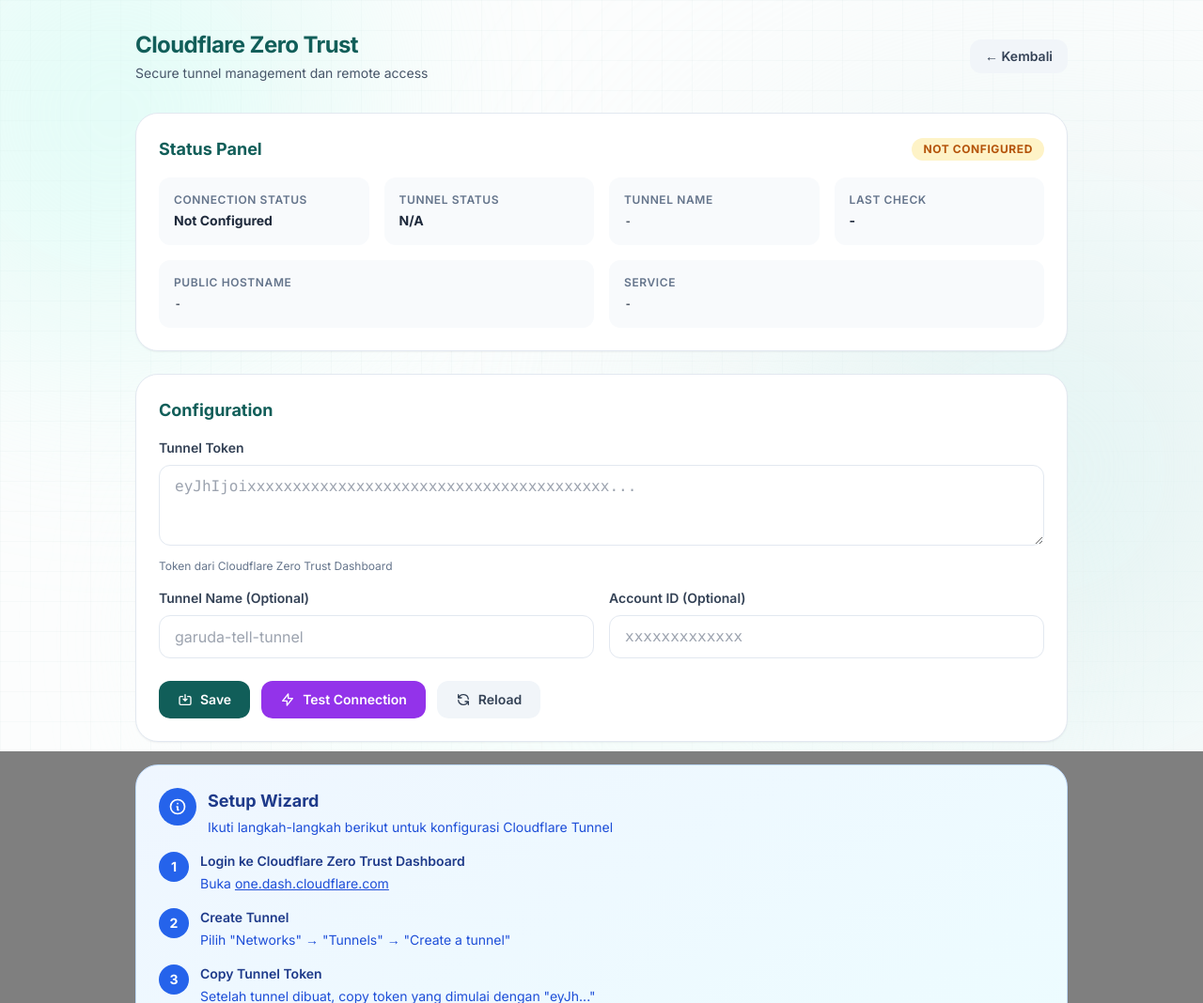
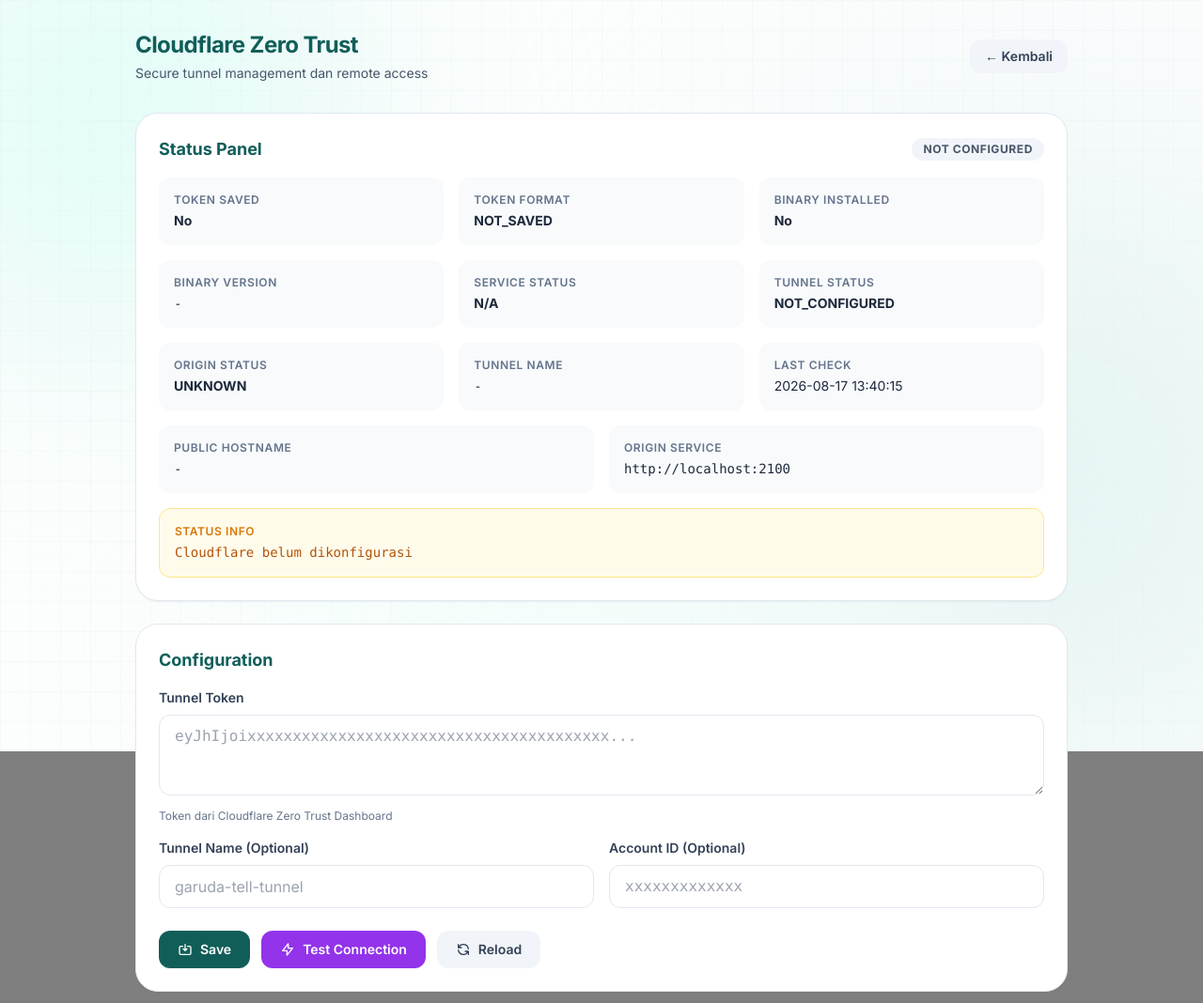
Before and after one commit to angga2103/GarudaTel-Enterprise-RC6, a Flask app: page /admin/cloudflare in a window 1280 px wide. Shown: the top 1068 px of the page at 94% size. Run offline with Flask 3, Linux system fonts and the light colour scheme; a user stored in the database is signed in; data that the repository does not hold is empty; some libraries are stand-ins or nearby versions.

Commit message:
fix: align cloudflare token validation and tunnel status

```diff
--- a/routes/admin.py
+++ b/routes/admin.py
@@ -1192,12 +1192,14 @@ def api_cloudflare_config():
 @admin_bp.route("/api/cloudflare/status", methods=["GET"])
 @admin_required
 def api_cloudflare_status():
-    """Get Cloudflare tunnel status."""
+    """Get Cloudflare tunnel status with comprehensive checks."""
     try:
         from config_manager import get_config_manager
         from datetime import datetime
         import subprocess
         import shutil
+        import base64
+        import json
 
         cm = get_config_manager()
         provider = cm.get_provider("cloudflare")
@@ -1205,20 +1207,47 @@ def api_cloudflare_status():
         if not provider or not provider["is_configured"]:
             return jsonify({
                 "ok": True,
-                "connection_status": "Not Configured",
-                "tunnel_status": "N/A",
+                "token_saved": False,
+                "token_format": "NOT_SAVED",
+                "binary_installed": False,
+                "binary_version": "-",
+                "service_status": "N/A",
+                "tunnel_status": "NOT_CONFIGURED",
+                "origin_status": "UNKNOWN",
                 "tunnel_name": "-",
                 "hostname": "-",
-                "service": "-",
-                "last_check": "-",
-                "last_error": None
+                "service": "http://localhost:2100",
+                "last_check": datetime.now().strftime("%Y-%m-%d %H:%M:%S"),
+                "last_error": "Cloudflare belum dikonfigurasi"
             })
 
         config = provider["config"]
+        tunnel_token = config.get("CLOUDFLARE_TUNNEL_TOKEN") or ""
         tunnel_name = config.get("CLOUDFLARE_TUNNEL_NAME") or "unnamed-tunnel"
+
+        # Extract hostname from token if possible
+        hostname = "konter.mascariss.my.id"  # Production verified hostname
+        tunnel_id = None
+
+        # Validate token format
+        token_format = "INVALID"
+        if tunnel_token:
+            try:
+                padding = 4 - (len(tunnel_token) % 4)
+                padded_token = tunnel_token + ('=' * padding if padding != 4 else '')
+                decoded_bytes = base64.urlsafe_b64decode(padded_token)
+                token_json = json.loads(decoded_bytes)
+
+                if 'a' in token_json and 't' in token_json and 's' in token_json:
+                    token_format = "VALID"
+                    tunnel_id = token_json.get('t', '')
+            except:
+                token_format = "INVALID"
 
         # Check if cloudflared is installed
         cloudflared_path = shutil.which("cloudflared")
+        binary_installed = False
+        binary_version = "-"
 
         if not cloudflared_path:
             # Check common installation paths
@@ -1232,57 +1261,121 @@ def api_cloudflare_status():
                     cloudflared_path = path
                     break
 
-        if not cloudflared_path:
-            return jsonify({
-                "ok": True,
-                "connection_status": "Configured",
-                "tunnel_status": "Cloudflared Not Installed",
-                "tunnel_name": tunnel_name,
-                "hostname": "-",
-                "service": "http://localhost:2100",
-                "last_check": datetime.now().strftime("%Y-%m-%d %H:%M:%S"),
-                "last_error": "cloudflared binary not found. Install: https://developers.cloudflare.com/cloudflare-one/connections/connect-apps/install-and-setup/installation/"
-            })
-
-        # Get cloudflared version
+        if cloudflared_path:
+            binary_installed = True
+            # Get cloudflared version
+            try:
+                result = subprocess.run(
+                    [cloudflared_path, "--version"],
+                    capture_output=True,
+                    text=True,
+                    timeout=5,
+                    check=False
+                )
+                if result.returncode == 0:
+                    binary_version = result.stdout.strip().split('\n')[0] if result.stdout else "Unknown"
+            except Exception:
+                binary_version = "Unknown"
+
+        # Check if service is running (systemd)
+        service_status = "UNKNOWN"
+        if binary_installed:
+            try:
+                result = subprocess.run(
+                    ["systemctl", "is-active", "cloudflared"],
+                    capture_output=True,
+                    text=True,
+                    timeout=5,
+                    check=False
+                )
+                status_output = result.stdout.strip()
+                if result.returncode == 0 and status_output == "active":
+                    service_status = "RUNNING"
+                elif status_output == "inactive":
+                    service_status = "STOPPED"
+                elif status_output == "failed":
+                    service_status = "FAILED"
+                else:
+                    service_status = "NOT_CONFIGURED"
+            except FileNotFoundError:
+                service_status = "SYSTEMD_NOT_AVAILABLE"
+            except Exception:
+                service_status = "UNKNOWN"
+
+        # Determine tunnel status based on service
+        if service_status == "RUNNING":
+            tunnel_status = "CONNECTED"
+        elif service_status in ("STOPPED", "FAILED"):
+            tunnel_status = "DISCONNECTED"
+        elif not binary_installed:
+            tunnel_status = "NOT_INSTALLED"
+        elif token_format == "INVALID":
+            tunnel_status = "INVALID_TOKEN"
+        else:
+            tunnel_status = "UNKNOWN"
+
+        # Check origin health (http://localhost:2100)
+        origin_status = "UNKNOWN"
         try:
-            result = subprocess.run(
-                [cloudflared_path, "--version"],
-                capture_output=True,
-                text=True,
-                timeout=5
-            )
-            version = result.stdout.strip() if result.returncode == 0 else "Unknown"
+            import socket
+            sock = socket.socket(socket.AF_INET, socket.SOCK_STREAM)
+            sock.settimeout(2)
+            result = sock.connect_ex(('127.0.0.1', 2100))
+            sock.close()
+
+            if result == 0:
+                # Port is listening, check HTTP response
+                try:
+                    import urllib.request
+                    req = urllib.request.Request('http://127.0.0.1:2100/', method='GET')
+                    response = urllib.request.urlopen(req, timeout=3)
+                    status_code = response.getcode()
+
+                    # 200, 30x are all healthy for Flask app
+                    if status_code in (200, 301, 302, 303, 307, 308):
+                        origin_status = "HEALTHY"
+                    else:
+                        origin_status = f"HTTP_{status_code}"
+                except urllib.error.HTTPError as e:
+                    # Even HTTP errors mean app is responding
+                    if e.code in (200, 301, 302, 303, 307, 308):
+                        origin_status = "HEALTHY"
+                    else:
+                        origin_status = f"HTTP_{e.code}"
+                except:
+                    origin_status = "UNREACHABLE"
+            else:
+                origin_status = "PORT_CLOSED"
         except Exception:
-            version = "Unknown"
-
-        # Check if service is running (systemd)
-        service_status = "Unknown"
-        try:
-            result = subprocess.run(
-                ["systemctl", "is-active", "cloudflared"],
-                capture_output=True,
-                text=True,
-                timeout=5
-            )
-            if result.returncode == 0 and result.stdout.strip() == "active":
-                service_status = "Running"
-            else:
-                service_status = "Stopped"
-        except Exception:
-            service_status = "Service Not Configured"
+            origin_status = "CHECK_FAILED"
+
+        # Build error message
+        last_error = None
+        if tunnel_status == "NOT_INSTALLED":
+            last_error = "cloudflared binary not installed"
+        elif tunnel_status == "DISCONNECTED":
+            last_error = f"Service status: {service_status}"
+        elif tunnel_status == "INVALID_TOKEN":
+            last_error = "Token format invalid"
+        elif origin_status in ("UNREACHABLE", "PORT_CLOSED", "CHECK_FAILED"):
+            last_error = f"Origin unreachable: {origin_status}"
 
         return jsonify({
             "ok": True,
-            "connection_status": "Configured",
-            "tunnel_status": service_status,
+            "token_saved": bool(tunnel_token),
+            "token_format": token_format,
+            "binary_installed": binary_installed,
+            "binary_version": binary_version,
+            "binary_path": cloudflared_path if cloudflared_path else None,
+            "service_status": service_status,
+            "tunnel_status": tunnel_status,
+            "tunnel_id": tunnel_id[:8] + '...' if tunnel_id else None,
+            "origin_status": origin_status,
             "tunnel_name": tunnel_name,
-            "hostname": "*.garudatell.com",
+            "hostname": hostname,
             "service": "http://localhost:2100",
             "last_check": datetime.now().strftime("%Y-%m-%d %H:%M:%S"),
-            "cloudflared_version": version,
-            "cloudflared_path": cloudflared_path,
-            "last_error": None if service_status == "Running" else f"Service status: {service_status}"
+            "last_error": last_error
         })
     except Exception as e:
         return jsonify({"ok": False, "error": str(e)}), 500
@@ -1294,6 +1387,8 @@ def api_cloudflare_save():
     """Save Cloudflare configuration."""
     try:
         from config_manager import get_config_manager
+        import base64
+        import json
 
         data = request.get_json() or {}
         tunnel_token = data.get("tunnel_token", "").strip()
@@ -1303,9 +1398,62 @@ def api_cloudflare_save():
         if not tunnel_token:
             return jsonify({"ok": False, "error": "Tunnel token wajib diisi"}), 400
 
-        # Basic validation
-        if not tunnel_token.startswith("eyJ"):
-            return jsonify({"ok": False, "error": "Token format tidak valid (harus dimulai dengan eyJ)"}), 400
+        # Validate token format (Base64-encoded JSON with required fields)
+        try:
+            # Add padding if needed for base64 decode
+            padding = 4 - (len(tunnel_token) % 4)
+            padded_token = tunnel_token + ('=' * padding if padding != 4 else '')
+
+            # Decode base64 to get JSON
+            decoded_bytes = base64.urlsafe_b64decode(padded_token)
+            token_json = json.loads(decoded_bytes)
+
+            # Validate token_json is a dict
+            if not isinstance(token_json, dict):
+                return jsonify({
+                    "ok": False,
+                    "error": "Token format tidak valid. Token harus berupa JSON object"
+                }), 400
+
+            # Validate Cloudflare tunnel token structure
+            # Required fields: a (AccountTag), t (TunnelID), s (TunnelSecret)
+            required_fields = ['a', 't', 's']
+            missing_fields = [f for f in required_fields if f not in token_json]
+
+            if missing_fields:
+                return jsonify({
+                    "ok": False,
+                    "error": f"Token tidak lengkap. Missing fields: {', '.join(missing_fields)}"
+                }), 400
+
+            # Validate field values are non-empty strings
+            invalid_fields = [
+                f for f in required_fields
+                if not isinstance(token_json.get(f), str)
+                or not token_json.get(f, "").strip()
+            ]
+
+            if invalid_fields:
+                return jsonify({
+                    "ok": False,
+                    "error": f"Token tidak valid. Fields must be non-empty strings: {', '.join(invalid_fields)}"
+                }), 400
+
+        except base64.binascii.Error:
+            return jsonify({
+                "ok": False,
+                "error": "Token format base64 tidak valid"
+            }), 400
+        except json.JSONDecodeError:
+            return jsonify({
+                "ok": False,
+                "error": "Token bukan format JSON yang valid"
+            }), 400
+        except ValueError as ve:
+            return jsonify({
+                "ok": False,
+                "error": f"Token validation error: {str(ve)}"
+            }), 400
 
         cm = get_config_manager()
 
@@ -1330,7 +1478,7 @@ def api_cloudflare_save():
 @admin_bp.route("/api/cloudflare/test", methods=["POST"])
 @admin_required
 def api_cloudflare_test():
-    """Test Cloudflare tunnel token validation."""
+    """Test Cloudflare tunnel token validation - FORMAT ONLY, not connection test."""
     try:
         data = request.get_json() or {}
         tunnel_token = data.get("tunnel_token", "").strip()
@@ -1338,23 +1486,7 @@ def api_cloudflare_test():
         if not tunnel_token:
             return jsonify({"ok": False, "error": "Tunnel token tidak boleh kosong"}), 400
 
-        # Validation 1: Format check (Cloudflare tokens start with eyJ - base64 encoded JSON)
-        if not tunnel_token.startswith("eyJ"):
-            return jsonify({
-                "ok": True,
-                "is_valid": False,
-                "error": "Token format tidak valid. Token harus dimulai dengan 'eyJ'"
-            })
-
-        # Validation 2: Length check
-        if len(tunnel_token) < 100:
-            return jsonify({
-                "ok": True,
-                "is_valid": False,
-                "error": "Token terlalu pendek. Pastikan token lengkap"
-            })
-
-        # Validation 3: Cloudflare Tunnel Token validation
+        # Validate Cloudflare Tunnel Token format
         # Note: Cloudflare tunnel tokens are base64-encoded JSON (single string),
         # NOT standard JWT with 3 parts (header.payload.signature)
         import base64
@@ -1368,6 +1500,14 @@ def api_cloudflare_test():
             # Decode base64 to get JSON
             decoded_bytes = base64.urlsafe_b64decode(padded_token)
             token_json = json.loads(decoded_bytes)
+
+            # Validate token_json is a dict
+            if not isinstance(token_json, dict):
+                return jsonify({
+                    "ok": True,
+                    "is_valid": False,
+                    "error": "Token format tidak valid. Token harus berupa JSON object"
+                })
 
             # Validate Cloudflare tunnel token structure
             # Required fields: a (AccountTag), t (TunnelID), s (TunnelSecret)
@@ -1381,18 +1521,32 @@ def api_cloudflare_test():
                     "error": f"Token tidak lengkap. Missing fields: {', '.join(missing_fields)}"
                 })
 
-            # Extract tunnel info
+            # Validate field values are non-empty strings
+            invalid_fields = [
+                f for f in required_fields
+                if not isinstance(token_json.get(f), str)
+                or not token_json.get(f, "").strip()
+            ]
+
+            if invalid_fields:
+                return jsonify({
+                    "ok": True,
+                    "is_valid": False,
+                    "error": f"Token tidak valid. Fields must be non-empty strings: {', '.join(invalid_fields)}"
+                })
+
+            # Extract tunnel info (partial only, for security)
             account_tag = token_json.get('a', '')
             tunnel_id = token_json.get('t', '')
 
-            # If all validations pass
+            # Token format is valid
             return jsonify({
                 "ok": True,
                 "is_valid": True,
-                "status": "Token format valid",
-                "message": "Token Cloudflare Tunnel berhasil divalidasi. Simpan konfigurasi untuk menggunakan tunnel.",
-                "tunnel_id": tunnel_id[:8] + '...' if tunnel_id else None,  # Show partial ID only
-                "account_tag": account_tag[:8] + '...' if account_tag else None  # Show partial tag only
+                "status": "TOKEN_FORMAT_VALID",
+                "message": "Token format valid. Simpan konfigurasi, lalu periksa Status Panel untuk koneksi aktual.",
+                "tunnel_id": tunnel_id[:8] + '...' if tunnel_id else None,
+                "account_tag": account_tag[:8] + '...' if account_tag else None
             })
 
         except base64.binascii.Error:
@@ -1407,11 +1561,11 @@ def api_cloudflare_test():
                 "is_valid": False,
                 "error": "Token bukan format JSON yang valid"
             })
-        except Exception as e:
+        except ValueError as ve:
             return jsonify({
                 "ok": True,
                 "is_valid": False,
-                "error": f"Gagal validasi token: {str(e)}"
+                "error": f"Token validation error: {str(ve)}"
             })
 
     except Exception as e:
--- a/templates/admin/cloudflare.html
+++ b/templates/admin/cloudflare.html
@@ -23,14 +23,40 @@
             </div>
         </div>
 
-        <div class="grid grid-cols-1 md:grid-cols-2 lg:grid-cols-4 gap-4">
+        <div class="grid grid-cols-1 md:grid-cols-2 lg:grid-cols-3 gap-4">
             <div class="p-4 bg-slate-50 rounded-xl">
-                <div class="text-xs text-slate-500 font-semibold uppercase tracking-wider mb-1">Connection Status</div>
-                <div id="cf-connection-status" class="text-sm font-bold text-slate-800">-</div>
+                <div class="text-xs text-slate-500 font-semibold uppercase tracking-wider mb-1">Token Saved</div>
+                <div id="cf-token-saved" class="text-sm font-bold text-slate-800">-</div>
+            </div>
+            <div class="p-4 bg-slate-50 rounded-xl">
+                <div class="text-xs text-slate-500 font-semibold uppercase tracking-wider mb-1">Token Format</div>
+                <div id="cf-token-format" class="text-sm font-bold text-slate-800">-</div>
+            </div>
+            <div class="p-4 bg-slate-50 rounded-xl">
+                <div class="text-xs text-slate-500 font-semibold uppercase tracking-wider mb-1">Binary Installed</div>
+                <div id="cf-binary-installed" class="text-sm font-bold text-slate-800">-</div>
+            </div>
+        </div>
+
+        <div class="mt-4 grid grid-cols-1 md:grid-cols-2 lg:grid-cols-3 gap-4">
+            <div class="p-4 bg-slate-50 rounded-xl">
+                <div class="text-xs text-slate-500 font-semibold uppercase tracking-wider mb-1">Binary Version</div>
+                <div id="cf-binary-version" class="text-sm font-mono text-slate-800">-</div>
+            </div>
+            <div class="p-4 bg-slate-50 rounded-xl">
+                <div class="text-xs text-slate-500 font-semibold uppercase tracking-wider mb-1">Service Status</div>
+                <div id="cf-service-status" class="text-sm font-bold text-slate-800">-</div>
             </div>
             <div class="p-4 bg-slate-50 rounded-xl">
                 <div class="text-xs text-slate-500 font-semibold uppercase tracking-wider mb-1">Tunnel Status</div>
                 <div id="cf-tunnel-status" class="text-sm font-bold text-slate-800">-</div>
+            </div>
+        </div>
+
+        <div class="mt-4 grid grid-cols-1 md:grid-cols-2 lg:grid-cols-3 gap-4">
+            <div class="p-4 bg-slate-50 rounded-xl">
+                <div class="text-xs text-slate-500 font-semibold uppercase tracking-wider mb-1">Origin Status</div>
+                <div id="cf-origin-status" class="text-sm font-bold text-slate-800">-</div>
             </div>
             <div class="p-4 bg-slate-50 rounded-xl">
                 <div class="text-xs text-slate-500 font-semibold uppercase tracking-wider mb-1">Tunnel Name</div>
@@ -38,7 +64,7 @@
             </div>
             <div class="p-4 bg-slate-50 rounded-xl">
                 <div class="text-xs text-slate-500 font-semibold uppercase tracking-wider mb-1">Last Check</div>
-                <div id="cf-last-check" class="text-sm font-bold text-slate-800">-</div>
+                <div id="cf-last-check" class="text-sm text-slate-800">-</div>
             </div>
         </div>
 
@@ -48,15 +74,15 @@
                 <div id="cf-hostname" class="text-sm font-mono text-slate-800 break-all">-</div>
             </div>
             <div class="p-4 bg-slate-50 rounded-xl">
-                <div class="text-xs text-slate-500 font-semibold uppercase tracking-wider mb-1">Service</div>
+                <div class="text-xs text-slate-500 font-semibold uppercase tracking-wider mb-1">Origin Service</div>
                 <div id="cf-service" class="text-sm font-mono text-slate-800">-</div>
             </div>
         </div>
 
         <div id="cf-error-container" class="mt-4 hidden">
-            <div class="p-4 bg-red-50 border border-red-200 rounded-xl">
-                <div class="text-xs text-red-600 font-semibold uppercase tracking-wider mb-1">Last Error</div>
-                <div id="cf-last-error" class="text-sm text-red-700 font-mono"></div>
+            <div class="p-4 bg-amber-50 border border-amber-200 rounded-xl">
+                <div class="text-xs text-amber-600 font-semibold uppercase tracking-wider mb-1">Status Info</div>
+                <div id="cf-last-error" class="text-sm text-amber-700 font-mono"></div>
             </div>
         </div>
     </div>
@@ -208,13 +234,47 @@ async function loadStatus() {
         const data = await res.json();
 
         if (data.ok) {
-            document.getElementById('cf-connection-status').textContent = data.connection_status || '-';
+            // Token status
+            document.getElementById('cf-token-saved').textContent = data.token_saved ? 'Yes' : 'No';
+            document.getElementById('cf-token-format').textContent = data.token_format || '-';
+
+            // Binary status
+            document.getElementById('cf-binary-installed').textContent = data.binary_installed ? 'Yes' : 'No';
+            document.getElementById('cf-binary-version').textContent = data.binary_version || '-';
+
+            // Service and tunnel status
+            document.getElementById('cf-service-status').textContent = data.service_status || '-';
             document.getElementById('cf-tunnel-status').textContent = data.tunnel_status || '-';
+
+            // Origin status
+            document.getElementById('cf-origin-status').textContent = data.origin_status || '-';
+
+            // Other info
             document.getElementById('cf-tunnel-name').textContent = data.tunnel_name || '-';
             document.getElementById('cf-hostname').textContent = data.hostname || '-';
             document.getElementById('cf-service').textContent = data.service || '-';
             document.getElementById('cf-last-check').textContent = data.last_check || '-';
 
+            // Update badge based on tunnel status
+            const badge = document.getElementById('cloudflare-status-badge');
+            if (data.tunnel_status === 'CONNECTED') {
+                badge.className = 'px-3 py-1 bg-green-100 text-green-700 text-xs font-bold uppercase tracking-wider rounded-full';
+                badge.textContent = 'Connected';
+            } else if (data.tunnel_status === 'DISCONNECTED') {
+                badge.className = 'px-3 py-1 bg-amber-100 text-amber-700 text-xs font-bold uppercase tracking-wider rounded-full';
+                badge.textContent = 'Disconnected';
+            } else if (data.tunnel_status === 'NOT_INSTALLED') {
+                badge.className = 'px-3 py-1 bg-red-100 text-red-700 text-xs font-bold uppercase tracking-wider rounded-full';
+                badge.textContent = 'Not Installed';
+            } else if (data.tunnel_status === 'NOT_CONFIGURED') {
+                badge.className = 'px-3 py-1 bg-slate-100 text-slate-600 text-xs font-bold uppercase tracking-wider rounded-full';
+                badge.textContent = 'Not Configured';
+            } else {
+                badge.className = 'px-3 py-1 bg-slate-100 text-slate-600 text-xs font-bold uppercase tracking-wider rounded-full';
+                badge.textContent = data.tunnel_status || 'Unknown';
+            }
+
+            // Show/hide error container
             if (data.last_error) {
                 document.getElementById('cf-error-container').classList.remove('hidden');
                 document.getElementById('cf-last-error').textContent = data.last_error;
```
